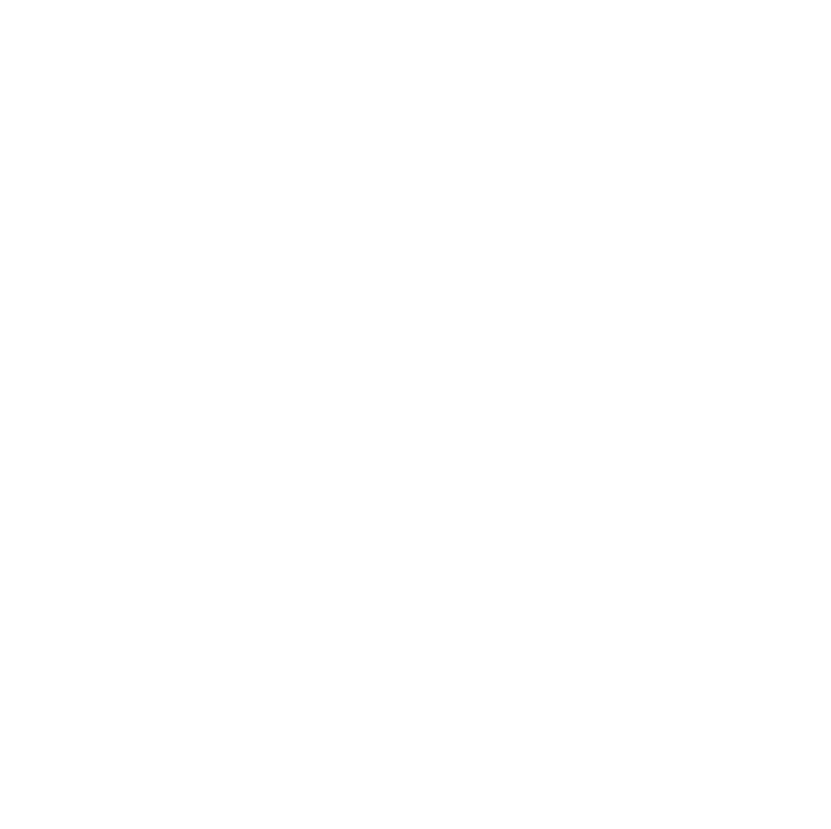
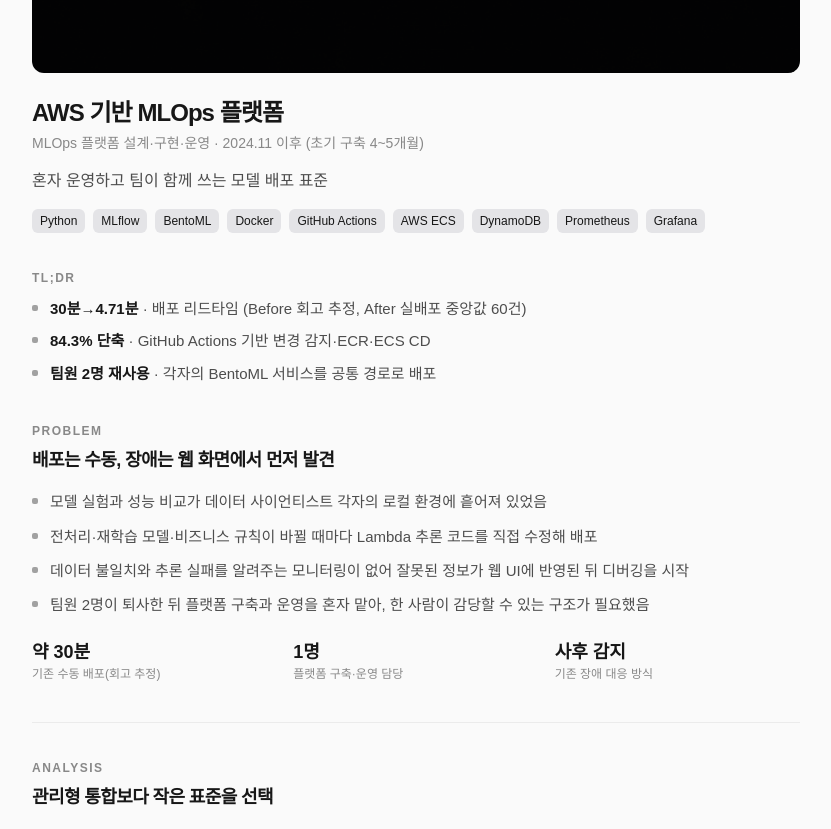
Before and after one commit to tmdqja75/web-portfolio-blog, a Next.js app: page /projects/aws-mlops-platform in a window 1280 px wide. Before the commit this address had no page. Shown: the part 455-1284 px from the top of the page, without its empty margins (224-1055 px from the left). Before the commit the page ends 800 px from the top, so only its background shows below. Built offline with nearby package versions, Linux system fonts and the light colour scheme.

Commit message:
feat: add AWS MLOps platform case study

```diff
--- a/src/app/projects/data.ts
+++ b/src/app/projects/data.ts
@@ -36,6 +36,78 @@
 }
 
 export const projects: Project[] = [
+  {
+    slug: "aws-mlops-platform",
+    title: "AWS 기반 MLOps 플랫폼",
+    subtitle: "혼자 운영하고 팀이 함께 쓰는 모델 배포 표준",
+    category: "MLOps",
+    image: "/projects/aws-mlops-platform-banner.png",
+    description:
+      "모델 실험은 각자 로컬에서 관리하고, 운영 추론 코드는 Lambda에서 직접 고치던 시기였습니다. 두 명의 팀원이 퇴사한 뒤 혼자 플랫폼을 맡게 되어 SageMaker와 단일 EC2 구성을 검토했지만, 운영 부담과 장애 전파 범위가 컸습니다. BentoML과 ECS Fargate로 모델 서비스를 분리하고 MLflow, DynamoDB, Prometheus/Grafana를 연결해 공통 배포 경로를 만들었습니다. 수동 배포는 약 30분이 걸렸고, GitHub Actions 실배포 실행 60건의 중앙값은 4.71분이었습니다.",
+    techStack: [
+      "Python",
+      "MLflow",
+      "BentoML",
+      "Docker",
+      "GitHub Actions",
+      "AWS ECS",
+      "DynamoDB",
+      "Prometheus",
+      "Grafana",
+    ],
+    role: "MLOps 플랫폼 설계·구현·운영",
+    timeframe: "2024.11 이후 (초기 구축 4~5개월)",
+    metrics: [
+      { value: "30분→4.71분", label: "배포 리드타임 (Before 회고 추정, After 실배포 중앙값 60건)" },
+      { value: "84.3% 단축", label: "GitHub Actions 기반 변경 감지·ECR·ECS CD" },
+      { value: "팀원 2명 재사용", label: "각자의 BentoML 서비스를 공통 경로로 배포" },
+    ],
+    paar: {
+      problem: {
+        heading: "배포는 수동, 장애는 웹 화면에서 먼저 발견",
+        bullets: [
+          "모델 실험과 성능 비교가 데이터 사이언티스트 각자의 로컬 환경에 흩어져 있었음",
+          "전처리·재학습 모델·비즈니스 규칙이 바뀔 때마다 Lambda 추론 코드를 직접 수정해 배포",
+          "데이터 불일치와 추론 실패를 알려주는 모니터링이 없어 잘못된 정보가 웹 UI에 반영된 뒤 디버깅을 시작",
+          "팀원 2명이 퇴사한 뒤 플랫폼 구축과 운영을 혼자 맡아, 한 사람이 감당할 수 있는 구조가 필요했음",
+        ],
+        stats: [
+          { value: "약 30분", label: "기존 수동 배포(회고 추정)" },
+          { value: "1명", label: "플랫폼 구축·운영 담당" },
+          { value: "사후 감지", label: "기존 장애 대응 방식" },
+        ],
+      },
+      analysis: {
+        heading: "관리형 통합보다 작은 표준을 선택",
+        bullets: [
+          "SageMaker를 시도했지만 인원이 줄어든 팀에서 혼자 설정하고 운영하기에는 부담이 컸음",
+          "단일 EC2에 여러 Docker 서비스를 올리는 방식도 시도했으나, 디스크나 호스트 장애가 모든 서비스를 함께 멈추게 해 기각",
+          "모델별 FastAPI와 Dockerfile도 검토했지만 전처리, 모델 로딩, 오류 응답, 패키징 규칙을 매번 다시 만들어야 했음",
+          "BentoML을 서비스 정의와 컨테이너 패키징의 공통 계약으로 쓰고, ECS Fargate로 모델별 실패 범위를 분리",
+          "MLflow는 실험·아티팩트, DynamoDB는 건물별 배포 구성에 사용. 유연한 속성이 타입 드리프트를 만든 점은 남은 과제",
+        ],
+      },
+      action: {
+        heading: "실험 기록부터 배포와 알림까지 한 경로로",
+        bullets: [
+          "MLflow를 ECS에 배포하고 RDS 백엔드와 S3 아티팩트 저장소를 연결, 학습 코드의 실험 로깅 규칙을 통합",
+          "BentoML 서비스 템플릿과 scikit-learn Pipeline 전처리, 공통 API·오류 응답, Prometheus 메트릭 규칙을 설계",
+          "변경 앱 탐지→컨테이너 빌드→ECR 푸시→ALB 라우팅 검증→ECS 갱신을 GitHub Actions로 자동화",
+          "Prometheus/Grafana를 EC2 기반 DS 서버에서 운영하고 커스텀 지표와 Slack 알림을 연결",
+          "모델 알고리즘·건물별 비즈니스 로직·DynamoDB 조회 코드는 각 담당자가 맡고, 본인은 플랫폼 계층을 소유",
+        ],
+      },
+      result: {
+        heading: "실배포 중앙값 4.71분",
+        bullets: [
+          "기존 수동 Lambda 배포 약 30분(회고 추정)에서 GitHub Actions 실배포 중앙값 4.71분으로 단축",
+          "성공한 워크플로 중 소요 시간 2분 이상을 실배포로 분류해 60건을 집계. 55건이 3~6분 안에 완료",
+          "30분과 중앙값을 비교하면 배포 리드타임이 84.3% 줄고 속도는 6.4배가 됨",
+          "다른 데이터 사이언티스트 2명이 같은 경로로 자신의 BentoML 서비스를 배포",
+        ],
+      },
+    },
+  },
   {
     slug: "dxf-panel-parser",
     title: "DXF 분전반 도면 파서",
```
Also changed, not shown: public/projects/aws-mlops-platform-banner.png (added).
